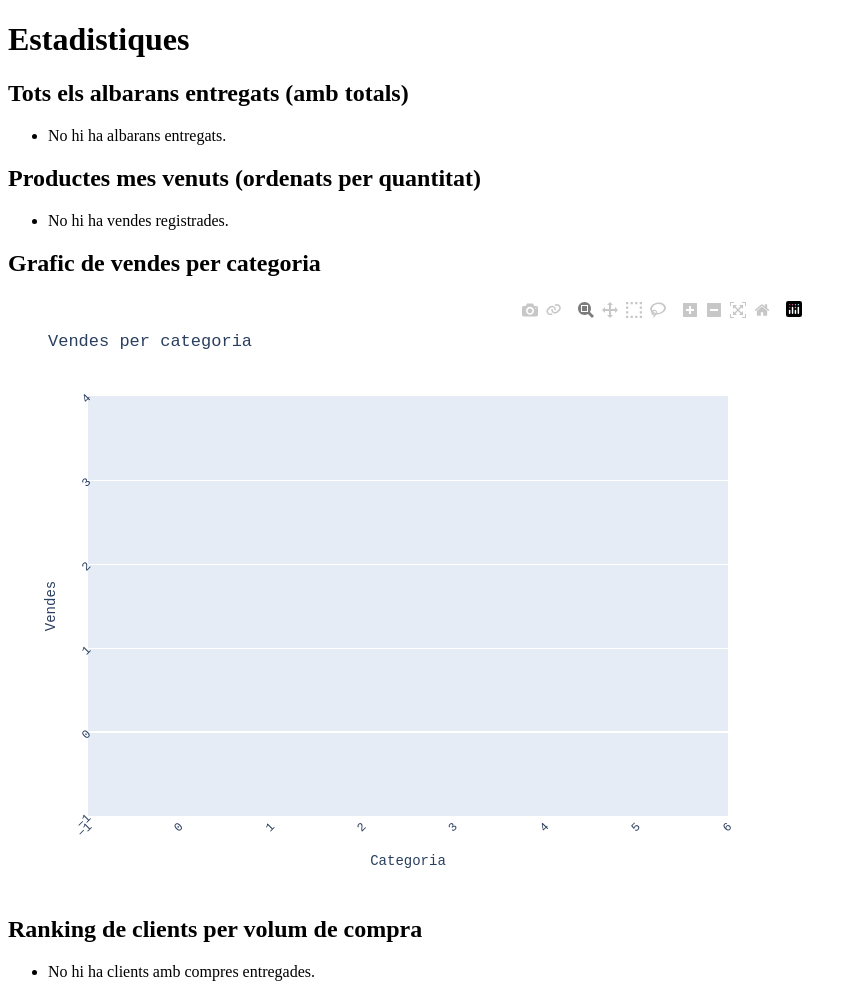
After one commit to RubenColladoDiaz/Delivery-Manager, a Django app: page /estadistiques/ in a window 1280 px wide. The commit adds this page. Shown: the whole page, without its empty margins (0-857 px from the left). Run offline with Django 5.2, Linux system fonts and the light colour scheme; data comes from the database, SQL or seed files in the repository; both versions use the stored data as it was after the commit.

Commit message:
mas avances

```diff
--- a/Projecte/views.py
+++ b/Projecte/views.py
@@ -1,11 +1,13 @@
 from decimal import Decimal
 
 from django.utils import timezone
+from django.db.models import Sum
 
 from django.shortcuts import render, redirect
 from django.views import View
+import plotly.graph_objects as go
 
-from Projecte.models import Client, Albara, LineaAlbara, Producte, Categoria
+from Projecte.models import Client, Albara, LineaAlbara, Producte, Categoria, StockMagatzem
 
 # Create your views here.
 class LlistatClients(View):
@@ -122,20 +124,91 @@ class AfegirLinia(View):
 
         subtotal = quantitat * preu_unitari
 
-        novaLinia = LineaAlbara(
-            albara=albara,
-            producte=producte,
-            quantitat=quantitat,
-            preu_unitari=preu_unitari,
-            descompte_percentatge = descompte,
-            subtotal=subtotal,
-            notes=notes
+        stock = StockMagatzem.objects.get(producte=producte, magatzem=albara.magatzem)
+
+        if stock and stock.quantitat >= quantitat:
+            novaLinia = LineaAlbara(
+                albara=albara,
+                producte=producte,
+                quantitat=quantitat,
+                preu_unitari=preu_unitari,
+                descompte_percentatge = descompte,
+                subtotal=subtotal,
+                notes=notes
+            )
+            novaLinia.save()
+
+            albara.total += subtotal
+            albara.save()
+
+        return redirect('detallsAlbara', id=albara.id)
+
+class Estadistiques(View):
+    def get(self, request, *args, **kwargs):
+        albarans = Albara.objects.filter(estat='ENTREGAT').order_by('-data_creacio')
+
+        productes_mes_venuts = (
+            LineaAlbara.objects
+            .filter(albara__estat='ENTREGAT')
+            .values('producte__nom')
+            .annotate(quantitat_total=Sum('quantitat'))
+            .order_by('-quantitat_total')
         )
-        novaLinia.save()
 
-        albara.total += subtotal
-        albara.save()
-        return redirect('detallsAlbara', id=albara.id)
+        vendes_per_categoria = (
+            LineaAlbara.objects
+            .filter(albara__estat='ENTREGAT')
+            .values('producte__categoria__nom')
+            .annotate(total_vendes=Sum('subtotal'))
+            .order_by('producte__categoria__nom')
+        )
+
+        categories_labels = [item['producte__categoria__nom'] for item in vendes_per_categoria]
+        categories_totals = [float(item['total_vendes'] or 0) for item in vendes_per_categoria]
+
+        colors = ['#00FFFF', '#248241', '#FF69B4', '#FFA500', '#4169E1']
+        fig = go.Figure(data=[
+            go.Bar(
+                x=categories_labels,
+                y=categories_totals,
+                marker_color=[colors[i % len(colors)] for i in range(len(categories_labels))]
+            )
+        ])
+
+        fig.update_layout(
+            title='Vendes per categoria',
+            xaxis_tickangle=-45,
+            yaxis_tickangle=-45,
+            font=dict(
+                family='Courier New, monospace',
+            ),
+            height=600,
+            width=800,
+            autosize=True,
+            xaxis_title_text='Categoria',
+            yaxis_title_text='Vendes',
+        )
+
+        grafic_html = fig.to_html(div_id='vendesCategoriaChart', full_html=False)
+
+        ranking_clients = (
+            Albara.objects
+            .filter(estat='ENTREGAT')
+            .values('client__nom_comercial')
+            .annotate(volum_compra=Sum('total'))
+            .order_by('-volum_compra')
+        )
+
+        return render(
+            request,
+            'consulta/estadistiques.html',
+            {
+                'albarans': albarans,
+                'productesMesVenuts': productes_mes_venuts,
+                'grafic': grafic_html,
+                'rankingClients': ranking_clients,
+            }
+        )
 
 class CanviarEstat(View):
     def get(self, request, *args, **kwargs):
--- a/ProjecteClasse/urls.py
+++ b/ProjecteClasse/urls.py
@@ -17,6 +17,7 @@ urlpatterns = [
     path('albara/<int:id>/estat/', views.CanviarEstatFormulari.as_view(), name='canviarEstatFormulari'),
     path('consulta/', views.Consulta.as_view(), name='consulta'),
     path('consulta/<int:numero_albara>', views.ResultatConsulta.as_view(), name='resultatConsulta'),
+    path('estadistiques/', views.Estadistiques.as_view(), name='estadistiques'),
     path('cataleg/', views.Cataleg.as_view(), name='cataleg'),
     path('cataleg/<str:categoria>/', views.CatalegFiltrat.as_view(), name='cataleg_filtrat'),
 ]
--- a/templates/albarans/detallsAlbara.html
+++ b/templates/albarans/detallsAlbara.html
@@ -14,7 +14,7 @@
     <h2>Linies d'Albarà</h2>
     <table>
         <tr>
-            <td>Nom Producte</td>
+            <td>Producte</td>
             <td>Quantitat</td>
             <td>Preu Unitari</td>
             <td>Subtotal</td>
--- /dev/null
+++ b/templates/consulta/estadistiques.html
@@ -0,0 +1,41 @@
+<!DOCTYPE html>
+<html lang="ca">
+<head>
+    <meta charset="UTF-8">
+    <meta name="viewport" content="width=device-width, initial-scale=1.0">
+    <title>Estadistiques</title>
+</head>
+<body>
+    <h1>Estadistiques</h1>
+
+    <h2>Tots els albarans entregats (amb totals)</h2>
+    <ul>
+        {% for albara in albarans %}
+            <li>{{ albara.numero_albara }} - {{ albara.client.nom_comercial }} - {{ albara.total }}</li>
+        {% empty %}
+            <li>No hi ha albarans entregats.</li>
+        {% endfor %}
+    </ul>
+
+    <h2>Productes mes venuts (ordenats per quantitat)</h2>
+    <ul>
+        {% for producte in productesMesVenuts %}
+            <li>{{ producte.producte__nom }} - {{ producte.quantitat_total }}</li>
+        {% empty %}
+            <li>No hi ha vendes registrades.</li>
+        {% endfor %}
+    </ul>
+
+    <h2>Grafic de vendes per categoria</h2>
+    {{ grafic|safe }}
+
+    <h2>Ranking de clients per volum de compra</h2>
+    <ul>
+        {% for client in rankingClients %}
+            <li>{{ client.client__nom_comercial }} - {{ client.volum_compra }}</li>
+        {% empty %}
+            <li>No hi ha clients amb compres entregades.</li>
+        {% endfor %}
+    </ul>
+</body>
+</html>
```
Also changed, not shown: Projecte/migrations/0001_initial.py, db.sqlite3.
